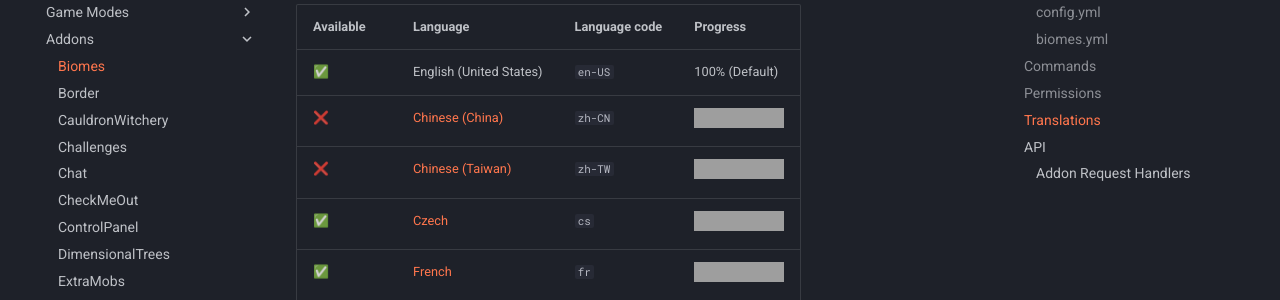
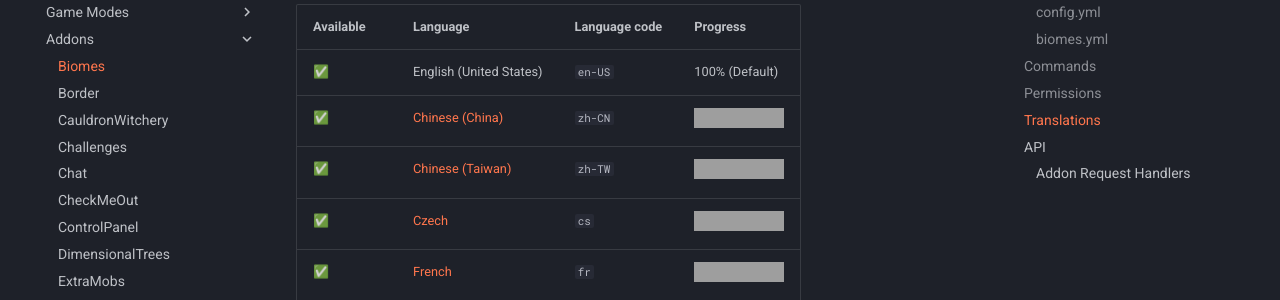
Before and after one commit to BentoBoxWorld/docs, an MkDocs documentation site: the page built from docs/addons/Biomes/index.md, in a window 1280 px wide and 900 px high, scrolled down 2777 px. Shown: the part 150-450 px from the top of the window. Built offline with MkDocs 1.6.1 and Material for MkDocs 9.7.7, drawn with Linux system fonts in a browser that asks for light colours; grey boxes are pictures that could not be loaded.

```diff
--- a/docs/addons/Biomes/index.md
+++ b/docs/addons/Biomes/index.md
@@ -103,8 +103,8 @@ If your language is not in the list, please contact to developers via Discord an
 | Available | Language | Language code | Progress |
 | --- | ---------- | --- | ----------- |
 | ✅ | English (United States) | `en-US` | 100% (Default) |
-| ❌ | [Chinese (China)](https://gitlocalize.com/repo/2894/zh-CN/src/main/resources/locales) | `zh-CN` | ![gitlocalized](https://gitlocalize.com/repo/2894/zh-CN//badge.svg) |
-| ❌ | [Chinese (Taiwan)](https://gitlocalize.com/repo/2894/zh-TW/src/main/resources/locales) | `zh-TW` | ![gitlocalized](https://gitlocalize.com/repo/2894/zh-TW//badge.svg) |
+| ✅ | [Chinese (China)](https://gitlocalize.com/repo/2894/zh-CN/src/main/resources/locales) | `zh-CN` | ![gitlocalized](https://gitlocalize.com/repo/2894/zh-CN//badge.svg) |
+| ✅ | [Chinese (Taiwan)](https://gitlocalize.com/repo/2894/zh-TW/src/main/resources/locales) | `zh-TW` | ![gitlocalized](https://gitlocalize.com/repo/2894/zh-TW//badge.svg) |
 | ✅ | [Czech](https://gitlocalize.com/repo/2894/cs/src/main/resources/locales) | `cs` | ![gitlocalized](https://gitlocalize.com/repo/2894/cs/badge.svg) |
 | ✅ | [French](https://gitlocalize.com/repo/2894/fr/src/main/resources/locales) | `fr` | ![gitlocalized](https://gitlocalize.com/repo/2894/fr/badge.svg) |
 | ✅ | [German](https://gitlocalize.com/repo/2894/de/src/main/resources/locales) | `de` | ![gitlocalized](https://gitlocalize.com/repo/2894/de/badge.svg) |
```
Also changed, not shown: docs/addons/Border/index.md (+1 -1 lines).
